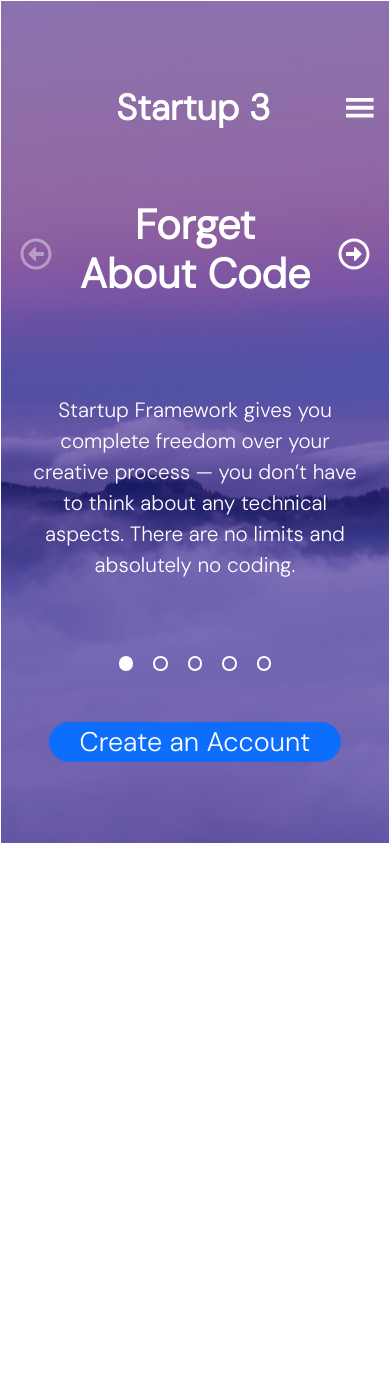
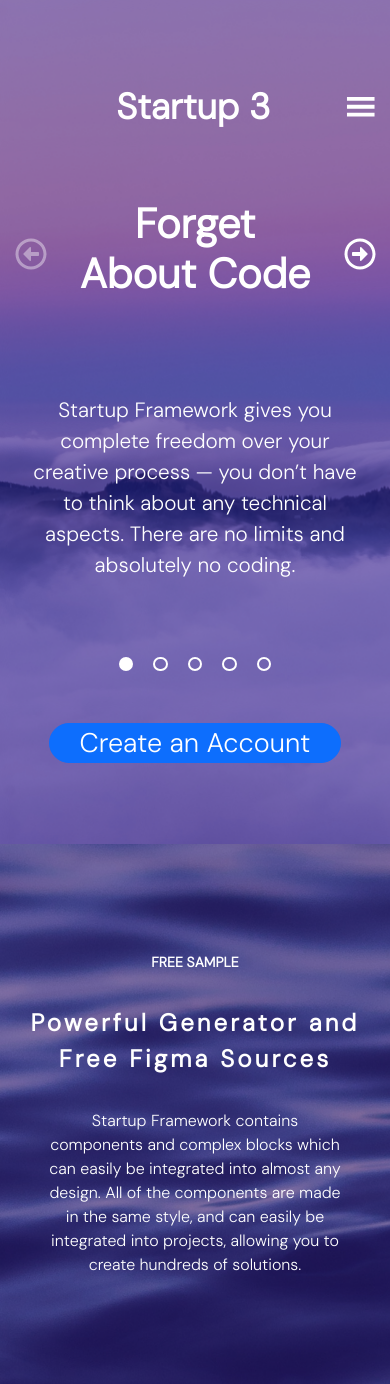
Before and after one commit to viix54/forgetCodeFigma, a React (Vite) app: page / in a window 390 px wide. Before the commit the page ends 844 px from the top, so only its background shows below. Built offline with nearby package versions, Linux system fonts and the light colour scheme.

Commit message:
Content page has been adjusted to mobile devices

```diff
--- a/src/App.jsx
+++ b/src/App.jsx
@@ -23,7 +23,7 @@ function App() {
     <div className="wholeApp">
       <main>
         <Landing />
-        {/* <Content /> */}
+        <Content />
         {/* <Features /> */}
         {/* <FormComp /> */}
         {/* <Testimonial /> */}
--- a/src/components/Content_page/Content.jsx
+++ b/src/components/Content_page/Content.jsx
@@ -4,10 +4,10 @@ import './content.scss';
 export const Content = () => {
   return (
     <div className="content_page">
-      <article>
-        <header>Free Sample</header>
-        <section>
-          <header>Powerful Generator and Free Figma Sources </header>
+      <article className="content_page_article">
+        <header className="content_page_article_header">Free Sample</header>
+        <section className="content_page_article_section">
+          <header>Powerful Generator and Free Figma Sources</header>
           <p>
             Startup Framework contains components and complex blocks which can easily be integrated
             into almost any design. All of the components are made in the same style, and can easily
--- a/src/components/Content_page/content.scss
+++ b/src/components/Content_page/content.scss
@@ -8,50 +8,90 @@ $text_font: 'DM Sans', sans-serif;
     background-repeat: no-repeat;
     background-size: cover;
     background-color: #2F1893;
-    // border: 1px solid black;
+    // border: 10px solid black;
     font-family: $text_font;
     color: white;
     height: 540px;
+    width: 100vw;
     display: flex;
     align-items: center;
     justify-content: center;
     &>article{
-        width: 815px;
-        height: 320px;
+        width: 50%;
+        // height: 100%;
         // border: 1px solid white;
         display: flex;
         flex-direction: column;
+        // border: 1px solid white;
+        align-items: center;
+        justify-content: center;
+        row-gap: 2em;
+        padding: 1em;
         &>header{
-            flex-grow: 3;
+            // border: 3px solid black;
+            // flex-grow: 2.5;
             font-weight: bold;
             font-size: 14px;
             text-transform: uppercase;
+            display: flex;
+            align-items: center;
         }
-        &>section{
-
+        .content_page_article_section{
             // height: 100%;
-            flex-grow: 2;
+            // flex-grow: 5;
+            row-gap: 2em;
+            // border: 3px solid red;
             display: flex;
             flex-direction: column;
-            // align-items: stretch;
-            justify-content: space-between;
+            align-items: center;
+            justify-content: space-evenly;
             // border: 1px solid red;
             &>header{
-                flex-grow: 0;
+                // flex-grow: 0;
                 // border: 1px solid black;
                 font-weight: bold;
-                font-size: 58px;
+                font-size: 3.75em;
+                letter-spacing: 0.38rem;
             }
             &>p{
+                width: 90%;
                 padding: 0;
                 margin: 0;
-                flex-grow: 0;
+                // flex-grow: 0;
                 // border: 1px solid black;
-                font-size: 18px;
+                font-size: 1.15em;
                 font-weight: 500;
-                align-self: flex-end;
+                align-self: center;
+                // width: 50vw;
             }
         }
 
     }
 }
+
+@media screen and (min-width:320px) and (max-width:759px){
+    .content_page{
+        .content_page_article{
+            // border: 1px solid white;
+            width: 100vw;
+            padding: 0 0.75em;
+            // &>:nth-child(n){
+                 // border: 1px solid white;
+            // }
+            .content_page_article_section{
+                &>:nth-child(n){
+                // border: 1px solid red;
+                }
+                &>header{
+                    font-size: 1.5rem;
+                    letter-spacing: 0.2rem;
+                    width: 95%;
+                }
+                &>p{
+                    font-size: 1rem;
+                    width: 80%;
+                }
+            }
+        }
+    }
+}
--- a/src/components/Landing_page/landing.scss
+++ b/src/components/Landing_page/landing.scss
@@ -418,7 +418,7 @@ article.landing_page{
             &>section{
                 // opacity: 0.4;
                 width: 100vw;
-                border: 1px solid white;
+                // border: 1px solid white;
                 padding: 0.75em;
                 .landing_paragraph{
                         // row-gap: 0.5em;
```
